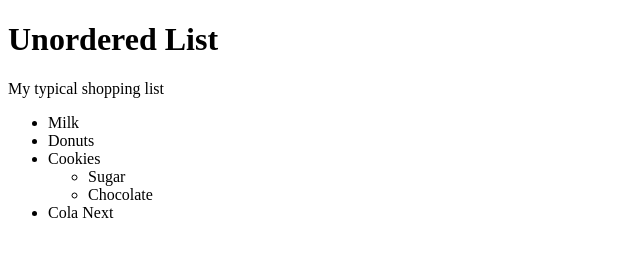
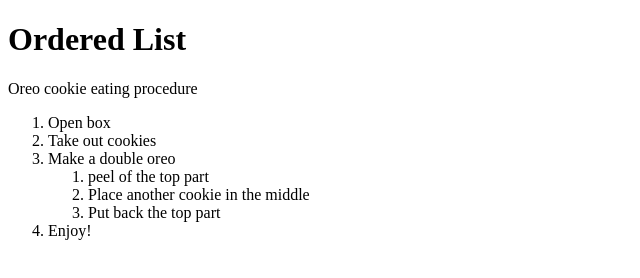
Before and after one commit to FaisalIfrahim16/coursera-test, a plain HTML site: page index.html in a window 1280 px wide. Shown: the whole page, without its empty margins (0-640 px from the left). Drawn offline with Linux system fonts and the light colour scheme.

Commit message:
Ordered List

```diff
--- a/index.html
+++ b/index.html
@@ -1,21 +1,24 @@
 <!DOCTYPE html>
 <html>
   <head>
-    <meta charset=""utf-8">
+    <meta charset="utf-8">
     <title>Faisal Looks Cool</title>
   </head>
   <body>
-    <h1>Unordered List</h1>
-    <div>My typical shopping list</div>
-    <ul>
-      <li>Milk</li>
-      <li>Donuts</li>
-      <li>Cookies</li>
-      <ul>
-        <li>Sugar</li>
-        <li>Chocolate</li>
-      </ul>
-      <li>Cola Next</li>
-    </ul>
+    <h1> Ordered List</h1>
+    <div>
+      Oreo cookie eating procedure
+      <ol>
+        <li>Open box</li>
+        <li>Take out cookies</li>
+        <li>Make a double oreo</li>
+        <ol>
+          <li>peel of the top part</li>
+          <li>Place another cookie in the middle</li>
+          <li>Put back the top part</li>
+        </ol>
+        <li>Enjoy!</li>
+      </ol>
+    </div>
   </body>
 </html>
```
